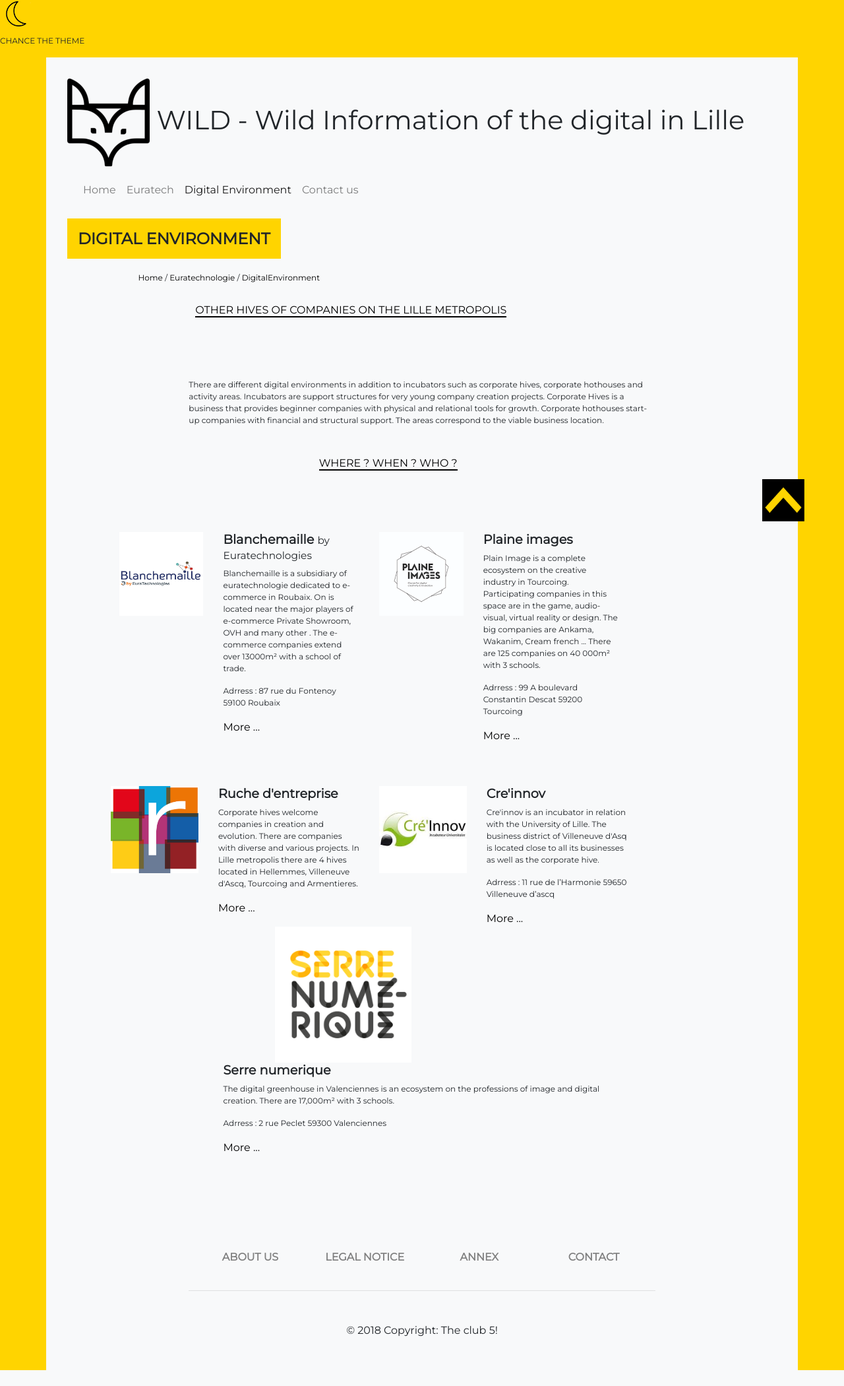
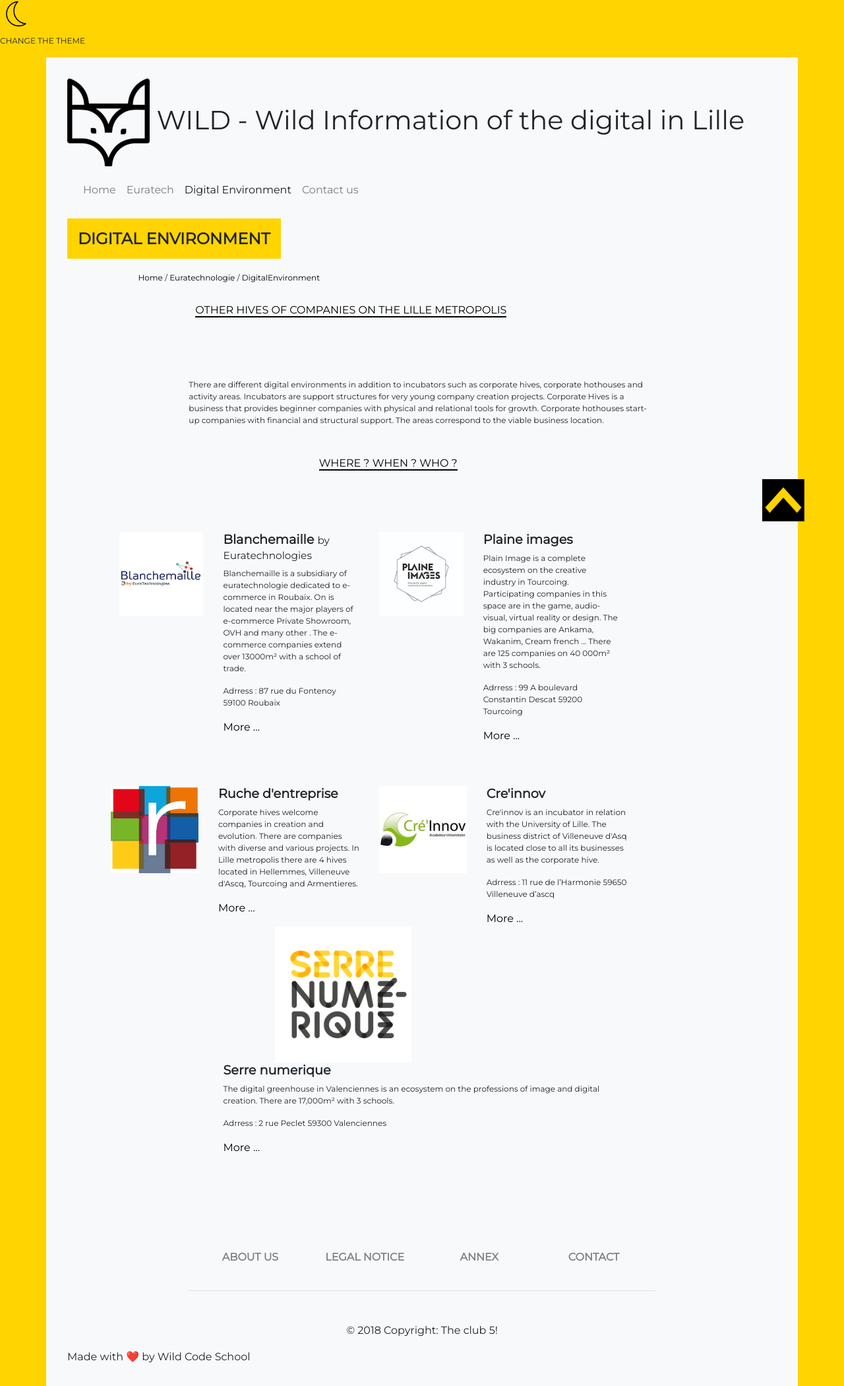
Before and after one commit to Delien/wcs-lille-0219-projet1-groupe5, a PHP site: page /DigitalEnvironment.php in a window 1280 px wide. Shown: the whole page at 66% size. Before the commit the page ends 2076 px from the top, so only its background shows below. Run offline with PHP 8.4, Linux system fonts and the light colour scheme; some libraries are stand-ins or nearby versions.

Commit message:
correcting chance the theme in header and adding made with love by wild code school

```diff
--- a/footer.php
+++ b/footer.php
@@ -31,6 +31,7 @@
             <hr class="clearfix d-md-none rgba-white-light" style="margin: 10% 15% 5%;">
         </div>
         <div class="footer-copyright text-center py-3">© 2018 Copyright: The club 5!</div>
+        <div> Made with &#x2764;&#xFE0F; by Wild Code School</div>
     </footer>
 </div>
 <script src="https://code.jquery.com/jquery-3.3.1.slim.min.js" integrity="sha384-q8i/X+965DzO0rT7abK41JStQIAqVgRVzpbzo5smXKp4YfRvH+8abtTE1Pi6jizo" crossorigin="anonymous"></script>
--- a/header.php
+++ b/header.php
@@ -11,7 +11,7 @@
 </head>
 <body>
 <button class="btn" id="darkTrigger"> </button>
-<p> <span class="theme"> CHANCE THE THEME </span> </p>
+<p> <span class="theme"> CHANGE THE THEME </span> </p>
 <a href="#haut"><img src ="picture/fleche.png" class='arrowup' alt = "fleche_du_haut"/></a>
 <div class="container">
     <h1 class="site_title" id="haut"> <img id="logosite" src ="picture/logowildJ.png" alt = "wild logo" /> WILD - Wild Information of the digital in Lille </h1>
```
